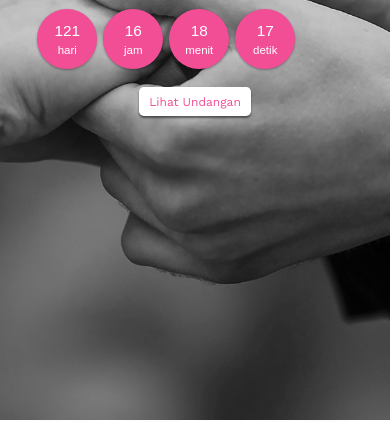
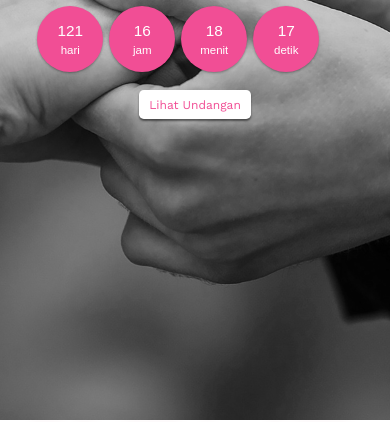
Before and after one commit to Mochfahmi17/wedding-party, a plain HTML site: page index.html in a window 390 px wide. Shown: the part 424-846 px from the top of the page. Drawn offline with nearby package versions, Linux system fonts and the light colour scheme; some packages are replaced by stand-ins of ours; a script that the page names is missing.

Commit message:
Mengubah padding menjadi 33px di ukuran mobile

```diff
--- a/style.css
+++ b/style.css
@@ -469,7 +469,7 @@ footer a:hover {
     font-size: 60%;
   }
   .simply-countdown > .simply-section {
-    padding: 30px;
+    padding: 33px;
     margin: 3px;
   }
 
```
